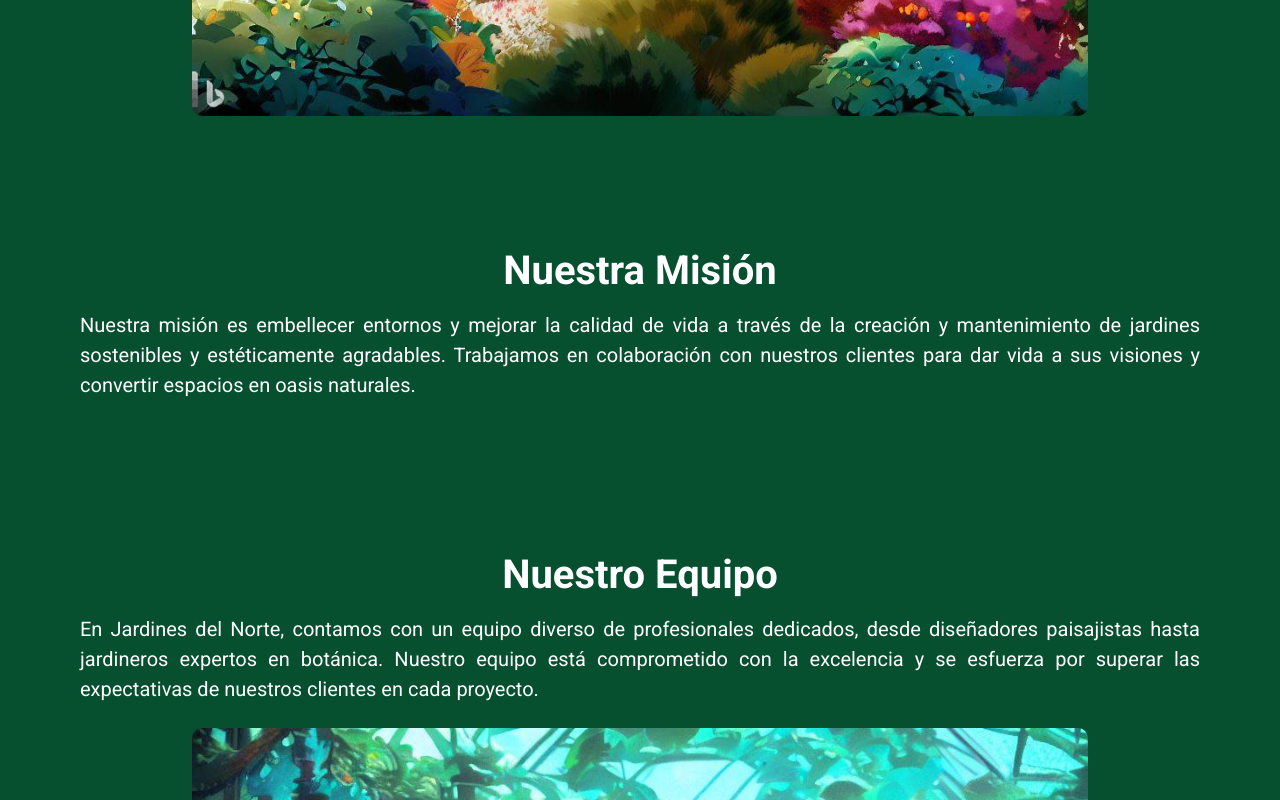
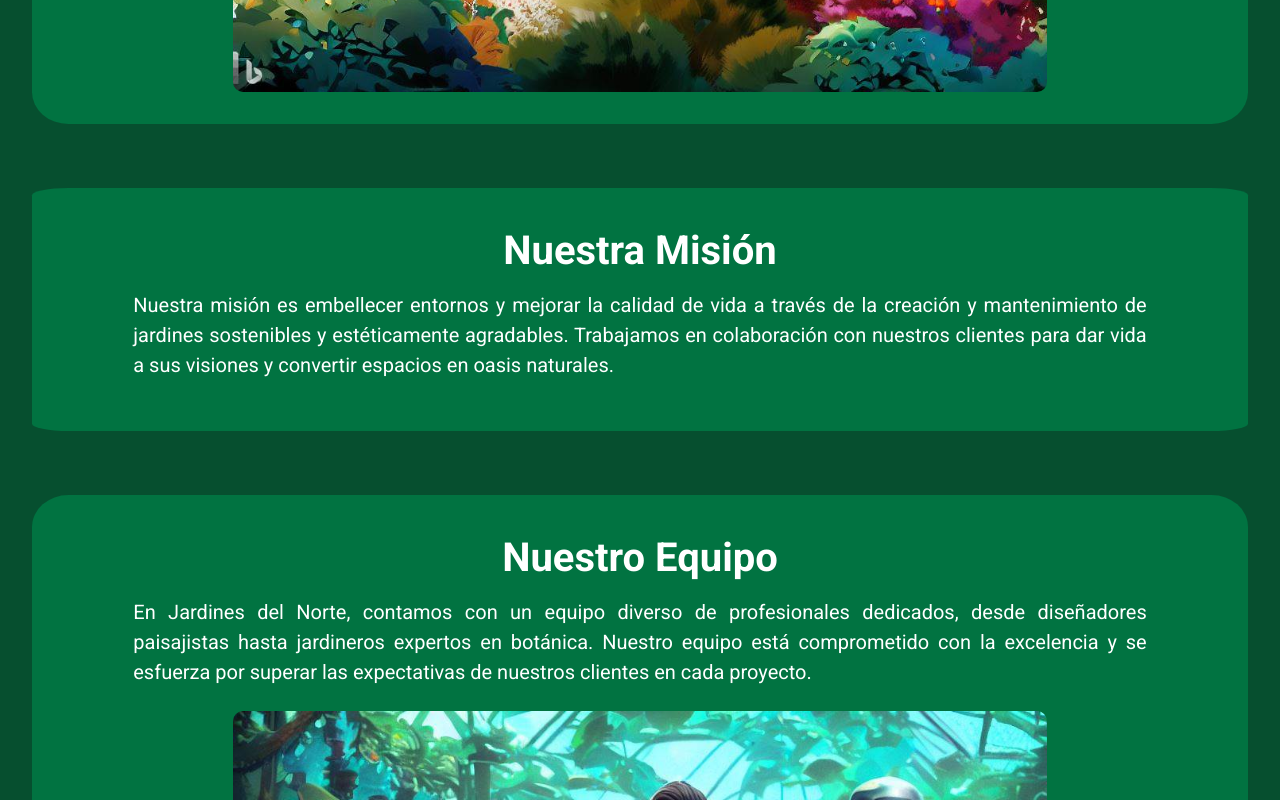
Before and after one commit to Dev-Gus/Jardines-del-Norte, a plain HTML site: page páginas/info.html in a window 1280 px wide. Shown: the part 1260-2060 px from the top of the page. Drawn offline with Linux system fonts and the light colour scheme.

Commit message:
Actualización del proyecto

```diff
--- a/estilos/styles.css
+++ b/estilos/styles.css
@@ -543,10 +543,12 @@ textarea {
     display: grid;
     grid-template-columns: repeat(auto-fit, minmax(350px, 1fr));
     width: 95%;
-    margin: auto;
+    margin: 1rem;
+    border-radius: 3%;
     grid-gap: 10px;
     padding: 40px 0;
     overflow: hidden;
+    background-color: #f0f0f0;
 }
 
 .galeria > a {
@@ -651,6 +653,14 @@ textarea {
 
 /****** INFO ******/
 
+.quienes-somos {
+    width: 95%;
+    margin: 5% auto;
+    background-color: var(--principal);
+    border-radius: 3%;
+    padding: 1.7rem;
+}
+
 .quienes-somos article p {
     max-width: 800px;
     margin: 0 auto;
@@ -660,7 +670,7 @@ textarea {
 }
 
 .nuestra-mision, .nuestro-equipo, .nuestros-valores {
-    padding-top: 20%;
+    height: min-content;
 }
 
 .img-container {
@@ -687,9 +697,6 @@ textarea {
 }
 
 @media screen and (min-width: 768px) {
-    .nuestra-mision, .nuestro-equipo, .nuestros-valores {
-        padding-top: 9%;
-    }
 
     .quienes-somos article p {
         text-align: justify;
--- a/páginas/info.html
+++ b/páginas/info.html
@@ -85,7 +85,7 @@
             <h3>Jardines del Norte</h3>
             <p><span>Teléfono:</span> 123456789</p>
             <p><span>Email:</span> info@jardinesdelnorte.com</p>
-            <a href="../pages/contacto.html" class="btn btn-green">Contactar</a>
+            <a href="contacto.html" class="btn btn-green">Contactar</a>
         </div>
 
         <div class="footer-social">
```
